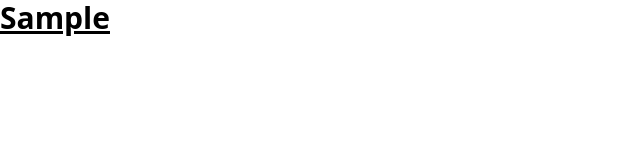
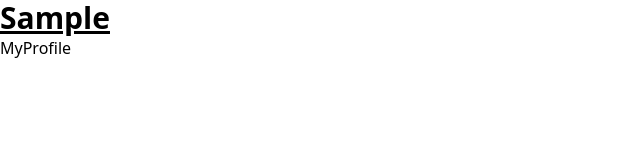
Before and after one commit to dev-yatin/cra-microfrontend-tailwind, a React (Create React App) app in the folder unifyed-setup-product/: page / in a window 1280 px wide. Shown: the top 160 px of the page, without its empty margins (0-640 px from the left). Built offline with nearby package versions, Linux system fonts and the light colour scheme.

Commit message:
Code Modifcation

```diff
--- a/unifyed-setup-product/src/App.js
+++ b/unifyed-setup-product/src/App.js
@@ -1,4 +1,5 @@
 import Sample from "components/pages/Sample/Sample";
+import MyProfile from "components/pages/MyProfile/MyProfile";
 import { useEffect } from "react";
 import { baseTheme } from "themes";
 import { applyTheme } from "themes/utils";
@@ -11,6 +12,7 @@ function App() {
   return (
     <div className="App">
       <Sample />
+      <MyProfile/>
     </div>
   );
 }
--- /dev/null
+++ b/unifyed-setup-product/src/components/pages/MyProfile/MyProfile.jsx
@@ -0,0 +1,11 @@
+import React from 'react'
+
+const MyProfile = () => {
+  return (
+    <div>
+        MyProfile
+    </div>
+  )
+}
+
+export default MyProfile
--- a/unifyed-setup-product/src/constant.js
+++ b/unifyed-setup-product/src/constant.js
@@ -0,0 +1,3 @@
+/**
+ * This file will contain all the constants
+ */
--- /dev/null
+++ b/unifyed-setup-product/src/utils.js
@@ -0,0 +1,3 @@
+/**
+ * This file will contain all the common utility functions
+ */
--- a/unifyed-setup-product/tailwind.config.js
+++ b/unifyed-setup-product/tailwind.config.js
@@ -1,6 +1,6 @@
 /** @type {import('tailwindcss').Config} */
 module.exports = {
-  content: ["./src/**/*.{js,jsx,ts,tsx}"],
+  content: ["./src/**/*.{js,jsx,ts,tsx}"], // We can use tailwind css on all files
   darkMode: "class",
   corePlugins: {
     float: false,
```
Also changed, not shown: unifyed-setup-product/src/config/readme.txt (added), 1 other file (tests, documents, lock files or other folders).
